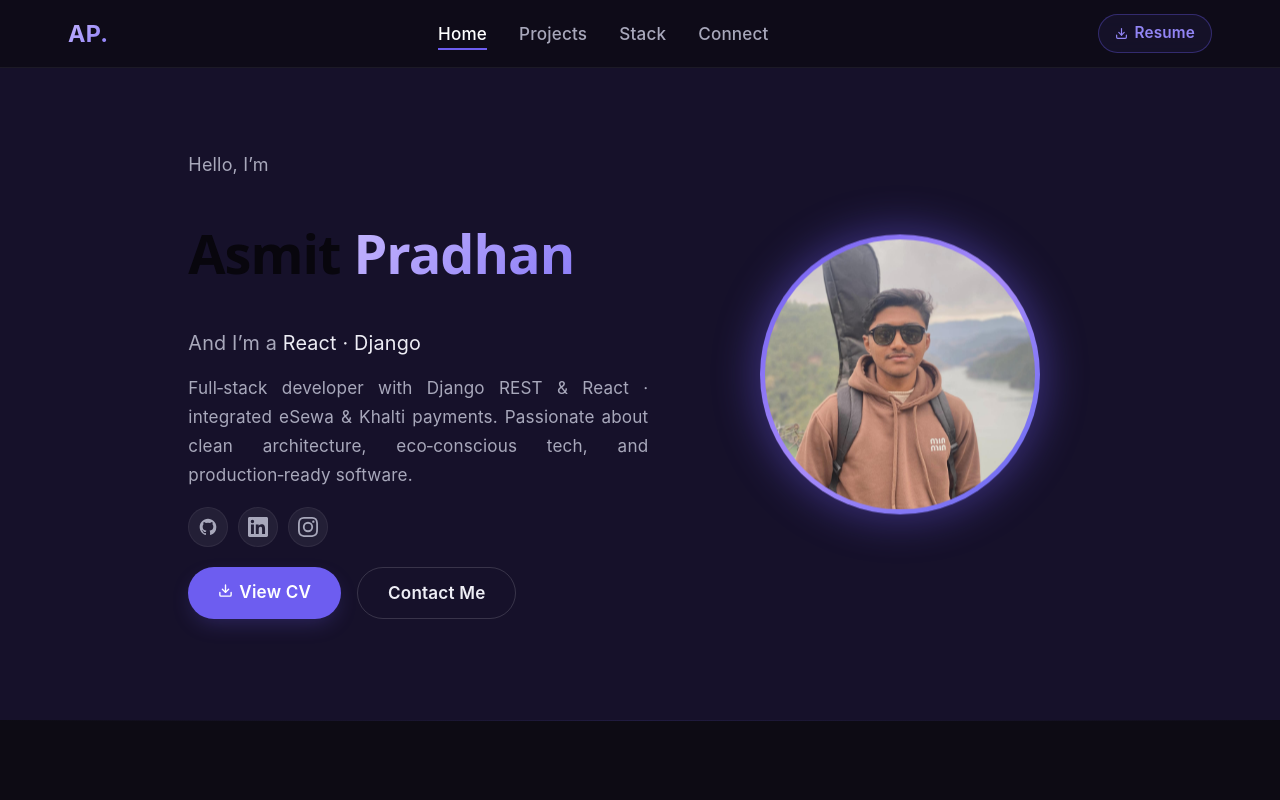
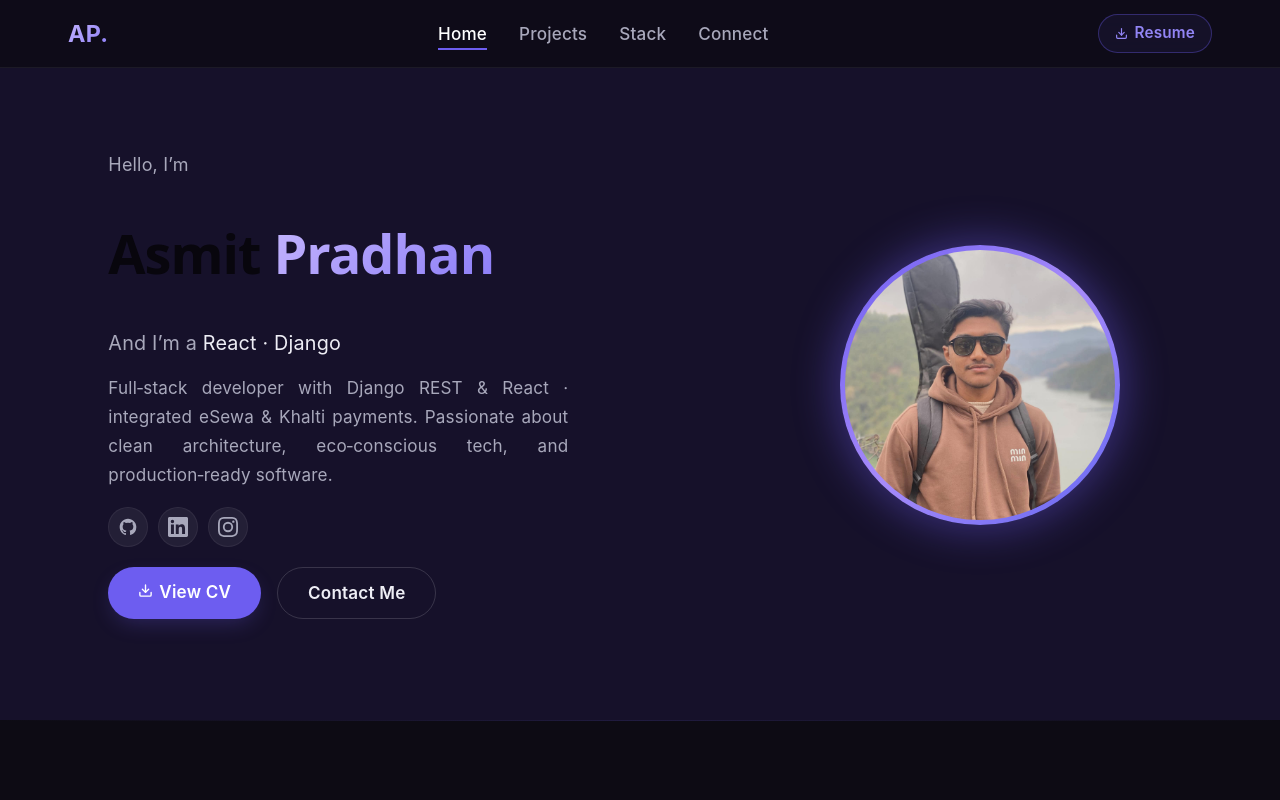
Before and after one commit to ASMIT123445/Portfolio, a React (Vite) app: page / in a window 1280 px wide. Shown: the top 800 px of the page. Built offline with nearby package versions, Linux system fonts and the light colour scheme.

Commit message:
Changes hero section design and tech stash css

```diff
--- a/src/components/Hero.jsx
+++ b/src/components/Hero.jsx
@@ -68,11 +68,11 @@ const Hero = () => {
       const rect = profileRef.current.getBoundingClientRect();
       const x = (e.clientX - rect.left) / rect.width - 0.5;
       const y = (e.clientY - rect.top) / rect.height - 0.5;
-      profileRef.current.style.transform = `rotateY(${x * 12}deg) rotateX(${-y * 12}deg) translateY(-12px)`;
+      profileRef.current.style.transform = `rotateY(${x * 12}deg) rotateX(${-y * 12}deg)`;
     };
     const handleMouseLeave = () => {
       if (profileRef.current)
-        profileRef.current.style.transform = 'rotateY(0deg) rotateX(0deg) translateY(0px)';
+        profileRef.current.style.transform = 'rotateY(0deg) rotateX(0deg)';
     };
     const el = profileRef.current;
     if (el) {
--- a/src/styles/portfolio.css
+++ b/src/styles/portfolio.css
@@ -190,7 +190,7 @@ section:not(:first-of-type)::before {
 .hero-grid {
   display: grid;
   grid-template-columns: 1.2fr 1fr;
-  gap: 60px;
+  gap: 220px;
   align-items: center;
 }
 
@@ -231,7 +231,7 @@ section:not(:first-of-type)::before {
 
 @keyframes float {
   0%   { transform: translateY(0px); }
-  100% { transform: translateY(-12px); }
+  100% { transform: translateY(0px); }
 }
 
 /* hero text — left side */
```
